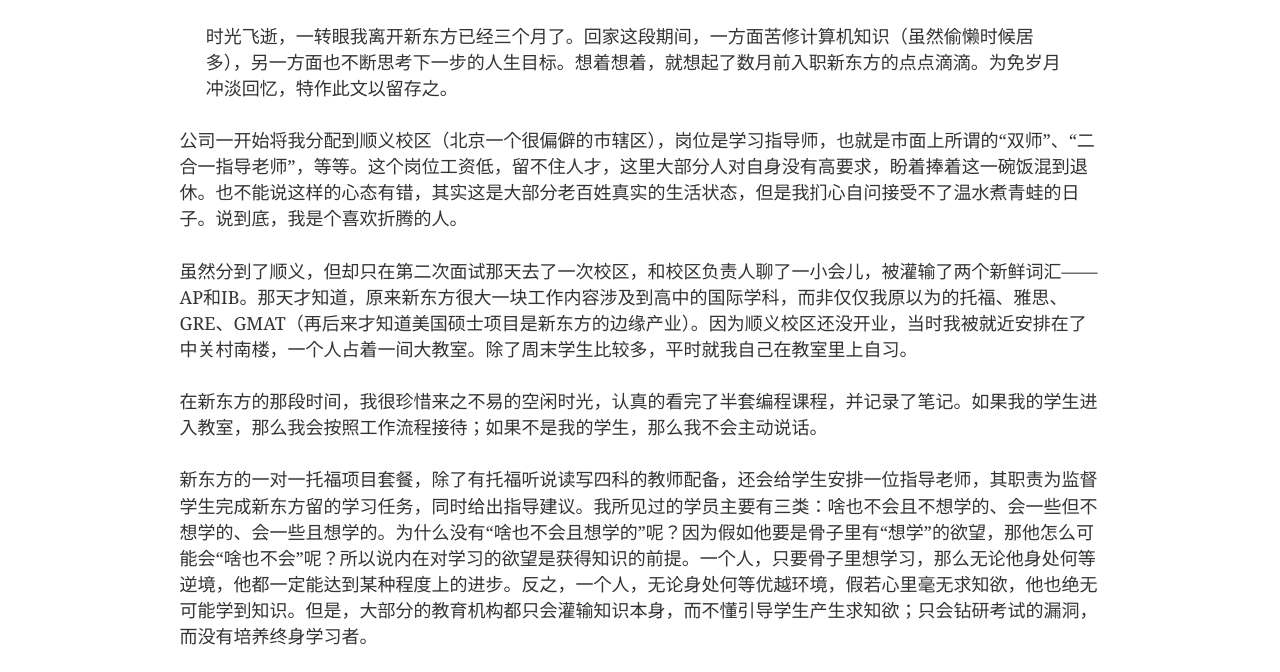
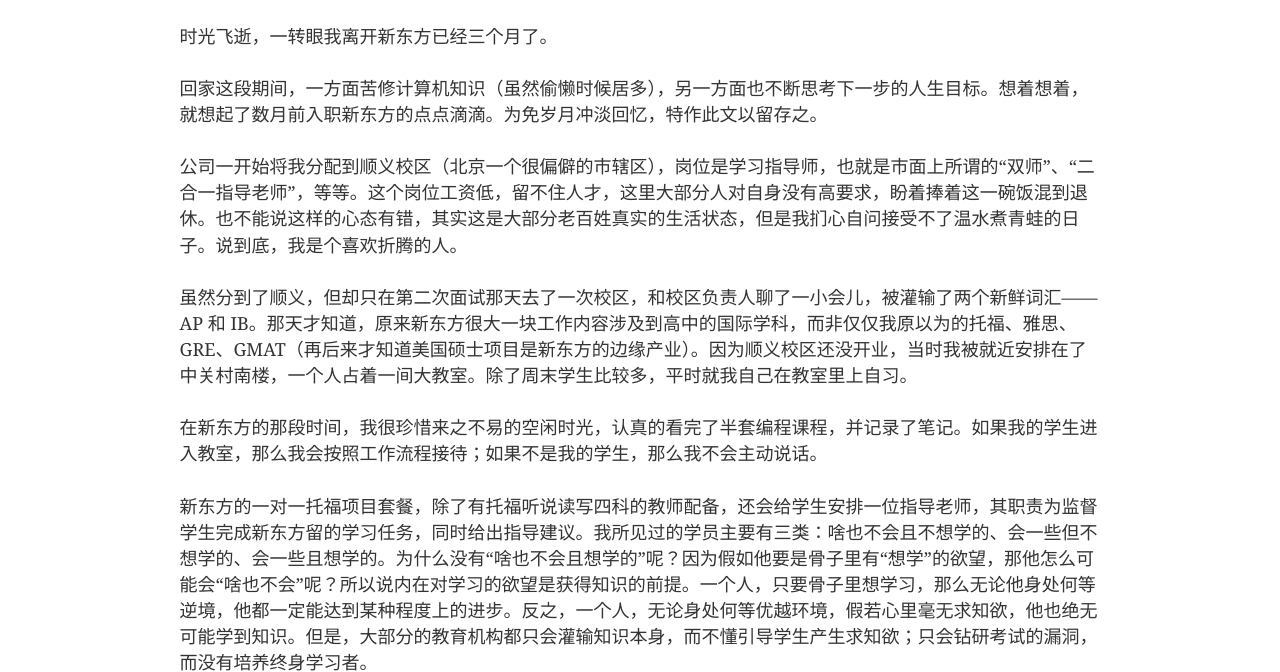
Before and after one commit to mrcongliu/gatsby-blog, a Gatsby site: page /dairy-0401/ in a window 1280 px wide. Shown: the part 118-790 px from the top of the page. Built offline with nearby package versions, Linux system fonts and the light colour scheme; Gatsby itself is replaced by a stand-in of ours.

Commit message:
Update dairy-0401.md

```diff
--- a/src/markdown-pages/dairy-0401.md
+++ b/src/markdown-pages/dairy-0401.md
@@ -1,17 +1,19 @@
 ---
-title: '我为什么离开新东方'
-date: '2020-04-01'
-description: 'dairy'
+title: "我为什么离开新东方"
+date: "2020-04-01"
+description: "dairy"
 ---
 
-> 时光飞逝，一转眼我离开新东方已经三个月了。回家这段期间，一方面苦修计算机知识（虽然偷懒时候居多），另一方面也不断思考下一步的人生目标。想着想着，就想起了数月前入职新东方的点点滴滴。为免岁月冲淡回忆，特作此文以留存之。
+时光飞逝，一转眼我离开新东方已经三个月了。
+
+回家这段期间，一方面苦修计算机知识（虽然偷懒时候居多），另一方面也不断思考下一步的人生目标。想着想着，就想起了数月前入职新东方的点点滴滴。为免岁月冲淡回忆，特作此文以留存之。
 
 公司一开始将我分配到顺义校区（北京一个很偏僻的市辖区），岗位是学习指导师，也就是市面上所谓的“双师”、“二合一指导老师”，等等。这个岗位工资低，留不住人才，这里大部分人对自身没有高要求，盼着捧着这一碗饭混到退休。也不能说这样的心态有错，其实这是大部分老百姓真实的生活状态，但是我扪心自问接受不了温水煮青蛙的日子。说到底，我是个喜欢折腾的人。
 
-虽然分到了顺义，但却只在第二次面试那天去了一次校区，和校区负责人聊了一小会儿，被灌输了两个新鲜词汇——AP和IB。那天才知道，原来新东方很大一块工作内容涉及到高中的国际学科，而非仅仅我原以为的托福、雅思、GRE、GMAT（再后来才知道美国硕士项目是新东方的边缘产业）。因为顺义校区还没开业，当时我被就近安排在了中关村南楼，一个人占着一间大教室。除了周末学生比较多，平时就我自己在教室里上自习。
+虽然分到了顺义，但却只在第二次面试那天去了一次校区，和校区负责人聊了一小会儿，被灌输了两个新鲜词汇——AP 和 IB。那天才知道，原来新东方很大一块工作内容涉及到高中的国际学科，而非仅仅我原以为的托福、雅思、GRE、GMAT（再后来才知道美国硕士项目是新东方的边缘产业）。因为顺义校区还没开业，当时我被就近安排在了中关村南楼，一个人占着一间大教室。除了周末学生比较多，平时就我自己在教室里上自习。
 
 在新东方的那段时间，我很珍惜来之不易的空闲时光，认真的看完了半套编程课程，并记录了笔记。如果我的学生进入教室，那么我会按照工作流程接待；如果不是我的学生，那么我不会主动说话。
 
 新东方的一对一托福项目套餐，除了有托福听说读写四科的教师配备，还会给学生安排一位指导老师，其职责为监督学生完成新东方留的学习任务，同时给出指导建议。我所见过的学员主要有三类：啥也不会且不想学的、会一些但不想学的、会一些且想学的。为什么没有“啥也不会且想学的”呢？因为假如他要是骨子里有“想学”的欲望，那他怎么可能会“啥也不会”呢？所以说内在对学习的欲望是获得知识的前提。一个人，只要骨子里想学习，那么无论他身处何等逆境，他都一定能达到某种程度上的进步。反之，一个人，无论身处何等优越环境，假若心里毫无求知欲，他也绝无可能学到知识。但是，大部分的教育机构都只会灌输知识本身，而不懂引导学生产生求知欲；只会钻研考试的漏洞，而没有培养终身学习者。
 
-新东方有哪些不足之处？第一，将教育机构的因果倒置。教育公司要盈利，教学质量是因，商业利益是果。如果一个学生申请退款，学校一定会竭力挽留，而不是反思如何提升教学质量。第二，老师的收入分配不均。每个机构的负责人都是在保证不犯错，而不是共同进步。比如托福老师可以拿两三万元左右的月薪，但是指导老师月薪只有几千元，还是临时编制。正课老师月薪那么高，一次只用面对一个学生；而指导老师同时可能要面对十几甚至二十几个学生，付出大量辛苦却得不到应有的回报。我印象特别深的一次会议上，一位指导老师向领导提出建议——要求将指导老师的福利对标公司正式员工。领导就说：正式员工有什么福利，你能提供支撑材料吗？如果你不能提供，我没法和上级领导反映。这条看似合情合理的请求，居然需要一个普通编外员工去拿到确凿证据，证明编内员工的福利待遇，领导才会答应推进此事，还不保证能成功。先不说她能不能拿到这样的材料，就说这个领导也是明摆着不想办这个事，要不然也不会提出此等怪异请求！就好比某些地区荒唐现象——病人需要熟读医术才能不被医生忽悠；受害者需要熟读司法教材才能申冤。我承认任何公司，任何组织都不能尽善尽美。但是有漏洞不是不作为的理由。进一步讲，不作为本身就是有罪的，这也就是古人讲的“失察之罪”。第三，科技水平较为落后。托福的模考系统经常出bug，老师们的排课系统需要大量的手动操作，难以想象公司的科技部养了多少闲人。
+新东方有哪些不足之处？第一，将教育机构的因果倒置。教育公司要盈利，教学质量是因，商业利益是果。如果一个学生申请退款，学校一定会竭力挽留，而不是反思如何提升教学质量。第二，老师的收入分配不均。每个机构的负责人都是在保证不犯错，而不是共同进步。比如托福老师可以拿两三万元左右的月薪，但是指导老师月薪只有几千元，还是临时编制。正课老师月薪那么高，一次只用面对一个学生；而指导老师同时可能要面对十几甚至二十几个学生，付出大量辛苦却得不到应有的回报。我印象特别深的一次会议上，一位指导老师向领导提出建议——要求将指导老师的福利对标公司正式员工。领导就说：正式员工有什么福利，你能提供支撑材料吗？如果你不能提供，我没法和上级领导反映。这条看似合情合理的请求，居然需要一个普通编外员工去拿到确凿证据，证明编内员工的福利待遇，领导才会答应推进此事，还不保证能成功。先不说她能不能拿到这样的材料，就说这个领导也是明摆着不想办这个事，要不然也不会提出此等怪异请求！就好比某些地区荒唐现象——病人需要熟读医术才能不被医生忽悠；受害者需要熟读司法教材才能申冤。我承认任何公司，任何组织都不能尽善尽美。但是有漏洞不是不作为的理由。进一步讲，不作为本身就是有罪的，这也就是古人讲的“失察之罪”。第三，科技水平较为落后。托福的模考系统经常出 bug，老师们的排课系统需要大量的手动操作，难以想象公司的科技部养了多少闲人。
```
